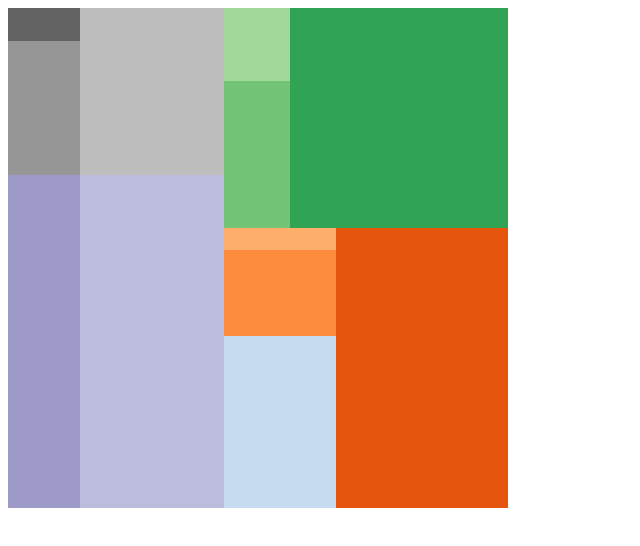
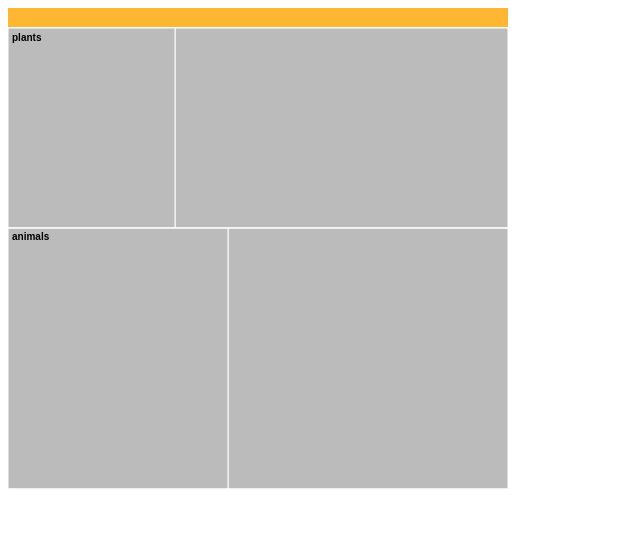
Before and after one commit to popensesame/react-d3-treemap, a React app: page / in a window 1280 px wide. Shown: the top 546 px of the page, without its empty margins (0-640 px from the left). Built offline with nearby package versions, Linux system fonts and the light colour scheme; the HTML template or start-up script is replaced by a standard one.

Commit message:
Functioning prototype for zoomable treemap

```diff
--- a/src/components/treemap.jsx
+++ b/src/components/treemap.jsx
@@ -1,29 +1,105 @@
 import React from 'react';
 import d3 from 'd3';
 
-const _tree = require('../data.json');
+const rootHeight = 20;
 
-const color = d3.scale.category20c()
+export default class Treemap extends React.Component{
 
-const renderNode = (c, i) => {
-  return <rect
-            x={c.x}
-            y={c.y}
-            width={c.dx}
-            height={c.dy}
-            fill={color(c.name)}>
+  constructor(props) {
+    super(props);
+
+    this.treemap = d3.layout.treemap()
+        .size([props.width, props.height - rootHeight])
+        .value((d) => d.size)
+        .children((d) => d.children);
+
+    this.nodes = this.treemap.nodes(props._tree);
+
+    this.state = {
+      depth: props.depth,
+      grandparent: this.nodes.filter((d) => d.parent === null ),
+      parents: this.nodes.filter((d) => d.depth === 1),
+      xScale: d3.scale.linear()
+        .domain([0, this.props.width])
+        .range([0, this.props.width]),
+      yScale: d3.scale.linear()
+        .domain([0, this.props.height])
+        .range([rootHeight, this.props.height]),
+    };
+
+  }
+
+  render() {
+    return <svg width={this.props.width} height={this.props.height}>
+      <g>
+        <g className={'grandparent'}
+           onClick={this.zoom.bind(this, this.state.grandparent, 'out')}>
+          <rect
+            className={'grandparent'}
+            width={this.props.width}
+            height={20}>
           </rect>
+          <text x={4} y={6}>{this.state.grandparent.name}</text>
+        </g>
+        <g className={'depth'}>
+          { this.state.parents.map( (node) => this.renderNode(node), this) }
+        </g>
+      </g>
+    </svg>
+  }
+
+  renderNode(node) {
+    if (node.children) {
+      return <g className={'children'} onClick={this.zoom.bind(this, node, 'in')}>
+        { this.renderRect(node, 'parent') }
+        { node.children.map( (child) => this.renderRect(child, 'child') ) }
+        { this.renderText(node) }
+      </g>
+    } else {
+      return <g className={'children'} onClick={this.zoom.bind(this, node, 'in')}>
+        { this.renderRect(node, 'leaf') }
+        { this.renderText(node) }
+      </g>
+    }
+  }
+
+  renderText(node) {
+    return <text
+      x={this.state.xScale(node.x) + 4}
+      y={this.state.yScale(node.y) - 2}
+      dy={'.75em'}>
+        {node.name}
+    </text>
+  }
+
+  renderRect(node, relation) {
+    return <rect
+      className={relation}
+      x={this.state.xScale(node.x)}
+      y={this.state.yScale(node.y)}
+      width={this.state.xScale(node.dx) - this.state.xScale(0)}
+      height={this.state.yScale(node.dy) - this.state.yScale(0)}>
+    </rect>
+  }
+
+  zoom(node, direction) {
+    if (!node.children) return;
+    if (direction==='out' && node.parent) {
+      node = node.parent;
+    }
+    this.setState({
+      depth: this.state.depth + 1,
+      grandparent: node,
+      parents: node.children ? node.children : this.state.parents,
+      xScale: d3.scale.linear()
+        .domain([node.x, node.x + node.dx])
+        .range([0, this.props.width])
+      ,
+      yScale: d3.scale.linear()
+        .domain([node.y, node.y + node.dy])
+        .range([rootHeight, this.props.height])
+      ,
+    });
+  }
+
 }
-
-export default (props) => {
-  const treemap = d3.layout.treemap()
-    .size([props.width, props.height])
-    .value((d) => d.size);
-
-  const tree = treemap(_tree);
-  console.log(tree);
-
-  return <svg {...props}>
-    { tree.map(renderNode) }
-  </svg>
-}
--- a/src/data.json
+++ b/src/data.json
@@ -1,8 +1,4 @@
 {
-  "x": 0,
-  "y": 0,
-  "dx": 400,
-  "dy": 400,
   "name": "beings",
   "children": [
     {
--- a/src/index.jsx
+++ b/src/index.jsx
@@ -7,7 +7,10 @@ import Treemap from './components/treemap.jsx';
 
 const props = {
   width: 500,
-  height: 500
+  height: 500,
+  depth: 0,
+  root: 'beings',
+  _tree: require('./data.json')
 }
 
 const mountingPoint = document.createElement('div');
--- a/src/styles.css
+++ b/src/styles.css
@@ -0,0 +1,41 @@
+rect.grandparent {
+  stroke-width: 2px;
+  fill: orange;
+  fill-opacity: .8;
+}
+
+rect.grandparent:hover {
+  stroke-width: 2px;
+  fill: orange;
+  fill-opacity: 1;
+}
+
+rect.parent {
+  stroke-width: 2px;
+  stroke: #fff;
+}
+
+rect.child, rect.leaf {
+  stroke-width: 1px;
+  stroke: #fff;
+  fill: #bbb;
+}
+
+.children:hover rect.child {
+  stroke-width: 1px;
+  stroke: #fff;
+  fill: #bbb;
+  fill-opacity: .8;
+}
+
+rect.grandparent,
+rect.child {
+  cursor: pointer;
+}
+
+
+text {
+  font: 10px sans-serif;
+  font-weight: bold;
+  dominant-baseline: hanging;
+}
```
